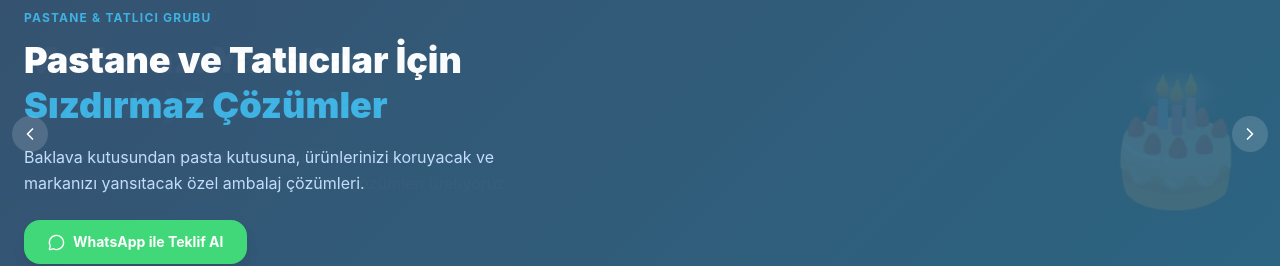
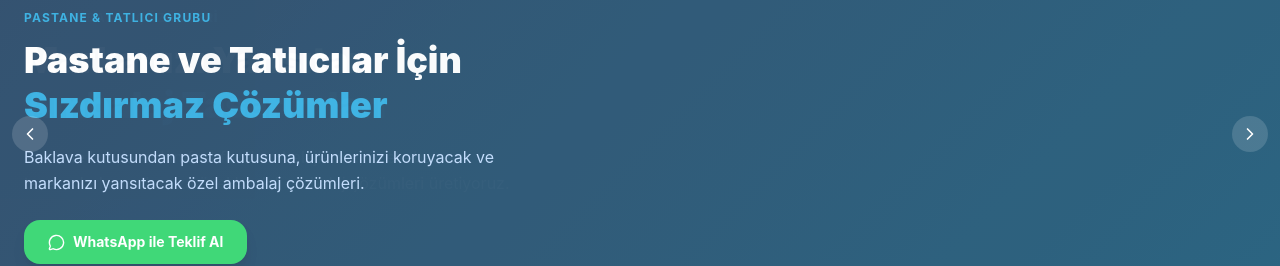
Before and after one commit to sarikayattaha/kmpbaski, a Next.js app: page /ambalaj in a window 1280 px wide. Shown: the part 235-501 px from the top of the page. Built offline with nearby package versions, Linux system fonts and the light colour scheme; no server answers; the database is empty.

Commit message:
fix: hero slider'dan emojiler kaldırıldı

```diff
--- a/app/components/AmbalajHeroSlider.tsx
+++ b/app/components/AmbalajHeroSlider.tsx
@@ -12,7 +12,6 @@ const SLIDES = [
     from:      "#07446c",
     to:        "#0a5a8a",
     waText:    "Merhaba, ambalaj ürünleri hakkında bilgi almak istiyorum.",
-    emoji:     "📦",
   },
   {
     badge:     "Pastane & Tatlıcı Grubu",
@@ -22,7 +21,6 @@ const SLIDES = [
     from:      "#1a3a5c",
     to:        "#0e4f70",
     waText:    "Merhaba, pastane ambalaj çözümleri hakkında bilgi almak istiyorum.",
-    emoji:     "🎂",
   },
   {
     badge:     "Hızlı & Kaliteli Üretim",
@@ -32,7 +30,6 @@ const SLIDES = [
     from:      "#0c3b5e",
     to:        "#1a5276",
     waText:    "Merhaba, ambalaj siparişi vermek istiyorum.",
-    emoji:     "🚀",
   },
 ];
 
@@ -88,9 +85,6 @@ export default function AmbalajHeroSlider() {
                   <MessageCircle size={17} /> WhatsApp ile Teklif Al
                 </a>
               </div>
-              <div className="text-8xl md:text-9xl opacity-10 hidden md:block select-none pl-8 flex-shrink-0">
-                {s.emoji}
-              </div>
             </div>
           </div>
         ))}
```
